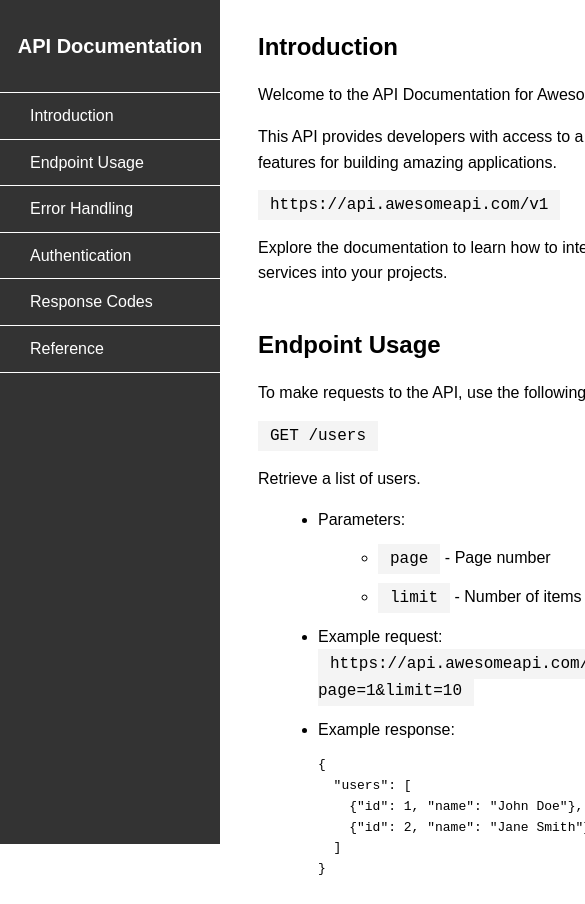
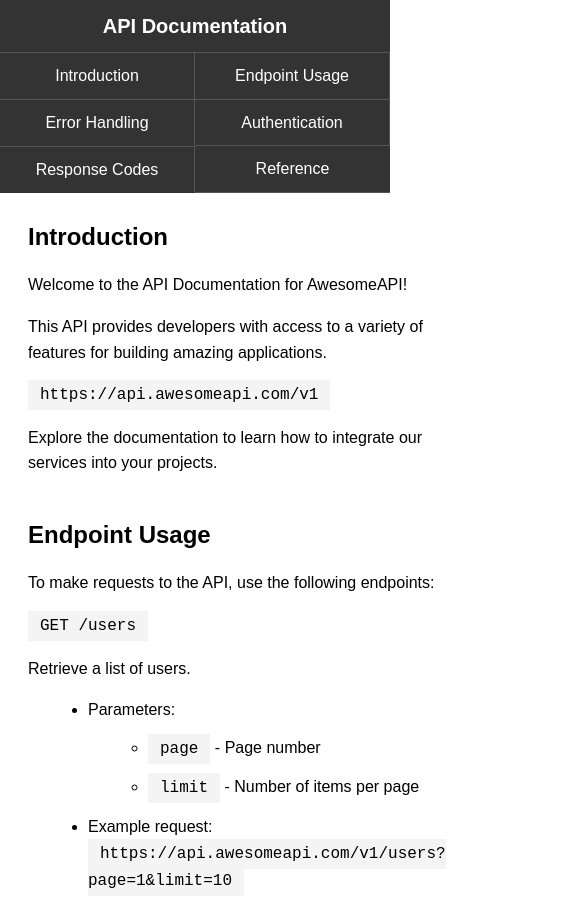
Before and after one commit to zolotavina/documentation-page, a plain HTML site: page index.html in a window 390 px wide. Shown: the top 904 px of the page, 585 px wide, since content can reach past the window. Drawn offline with Linux system fonts and the light colour scheme.

Commit message:
revised CSS, added README

```diff
--- a/assets/style.css
+++ b/assets/style.css
@@ -1,3 +1,9 @@
+@media (prefers-reduced-motion: no-preference) {
+    * {
+        scroll-behavior: smooth;
+    }
+}
+
 html,
 body {
     min-width: 190px;
@@ -29,7 +35,6 @@
 
 code {
     background-color: #f4f4f4;
-    padding: 2px 5px;
     font-family: "Courier New", monospace;
     padding: 6px 12px;
 }
@@ -53,7 +58,7 @@
 #navbar header {
     font-size: 20px;
     text-align: center;
-    margin: 30px 0;
+    margin: 10px 0;
 }
 
 #navbar ul {
@@ -64,14 +69,14 @@
 }
 
 #navbar li {
-    border-top: 1px solid;
+    border-top: 1px solid #555;
     list-style: none;
     position: relative;
     width: 100%;
 }
 
 #navbar li:last-child {
-    border-bottom: 1px solid;
+    border-bottom: 1px solid #555;
 }
 
 .nav-link {
@@ -94,17 +99,67 @@
 }
 
 /* Media Query for Responsive Design */
+@media (max-width: 815px) {
 
-/* @media screen and (max-width: 768px) {
     #navbar {
+        position: fixed;
+        top: 0;
+        left: 0;
         width: 100%;
         height: auto;
-        position: static;
-        flex-direction: row;
-        justify-content: space-around;
+        border: none;
+        z-index: 1;
+        min-height: auto;
+        display: flex;
+        flex-wrap: wrap;
+        justify-content: center;
+        align-items: center;
+        background-color: #333;
+    }
+
+    #navbar header {
+        text-align: center;
+        margin: 10px 0;
+        width: 100%;
+    }
+
+    #navbar ul {
+        display: flex;
+        flex-wrap: wrap;
+        justify-content: center;
+        align-items: center;
+        text-align: center;
+        list-style: none;
+        padding: 0;
+        margin: 0;
+        width: 100%;
+    }
+
+    #navbar li {
+        border-right: 1px solid #555;
+        margin: 0;
+        box-sizing: border-box;
+        flex: 1 1 33%;
+    }
+
+    #navbar li:last-child {
+        border-right: none;
     }
 
     #main-doc {
-        margin: 20px;
+        margin-left: 0;
+        margin-top: 140px;
+        padding: 20px;
     }
-} */
+}
+
+@media (max-width: 600px) {
+
+    #navbar li {
+        flex: 1 1 50%;
+    }
+
+    #main-doc {
+        margin-top: 190px;
+    }
+}
```
Also changed, not shown: assets/images/documentation-page-screenshot.png (added), 1 other file.
